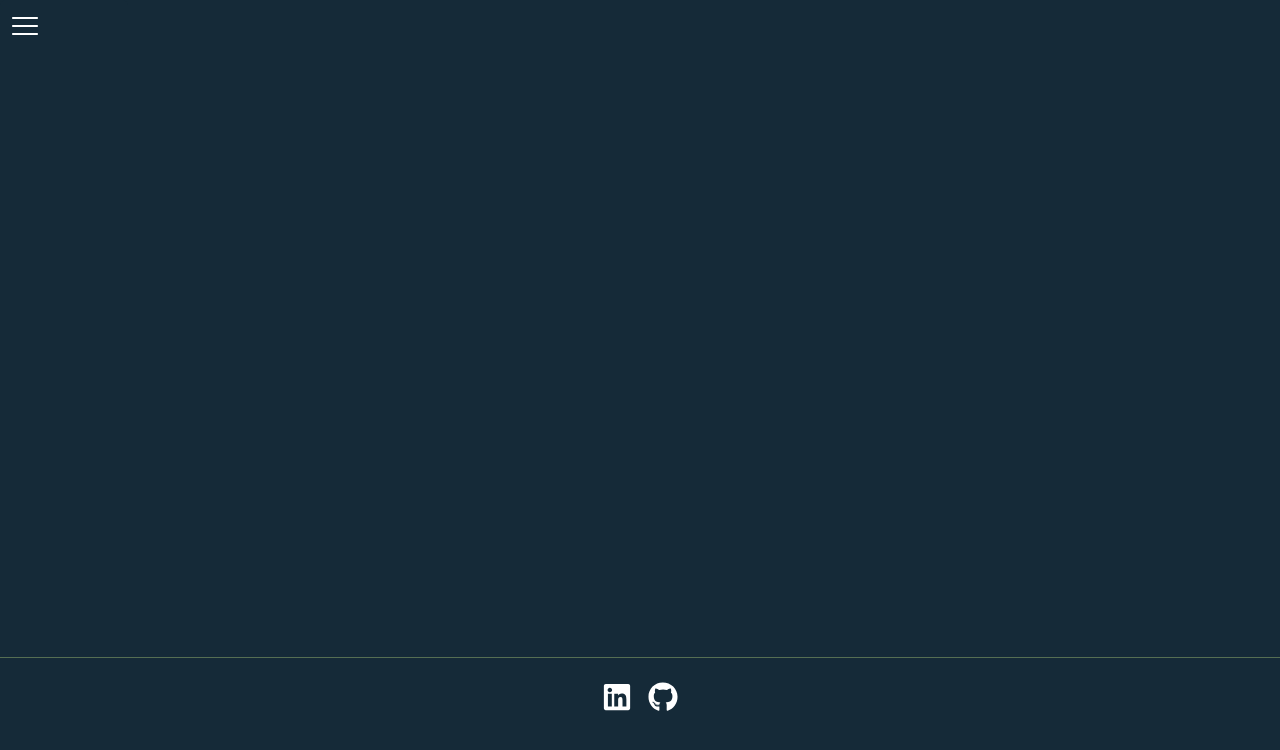
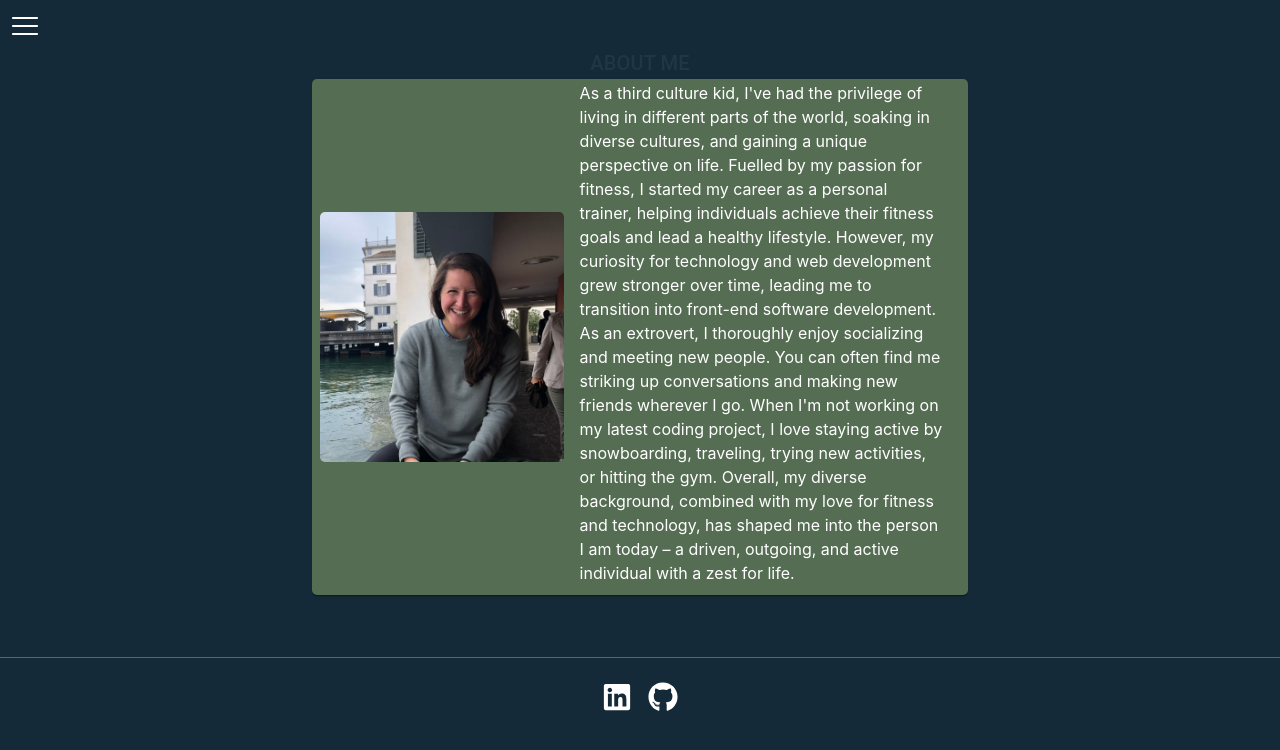
Before and after one commit to FrazierLE/dev-portfolio, a React (Vite) app: page /portfolio in a window 1280 px wide. Shown: the top 750 px of the page. Built offline with nearby package versions, Linux system fonts and the light colour scheme.

Commit message:
Add about me

```diff
--- /dev/null
+++ b/src/components/home/AboutMe.tsx
@@ -0,0 +1,54 @@
+import { Stack, Card, Typography, CardContent, CardMedia } from '@mui/material';
+import AboutMeImage from '../../assets/GH.jpg'
+
+const cardStyle = {
+  width: '50%',
+  height: '500px',
+  minWidth: '275px',
+  backgroundColor: '#556e53',
+  borderRadius: '5px',
+  display: 'flex',
+  justifyContent: 'center',
+  alignItems: 'center',
+  transitionProperty: 'background-color',
+  transitionDuration: '.5s',
+  cursor: 'pointer',
+  padding: 1
+};
+
+const AboutMe = () => {
+  return (
+    <Stack width={'100%'} display={'flex'} alignItems={'center'}>
+      <Typography variant='h6' textAlign={'center'}>
+        ABOUT ME
+      </Typography>
+      <Card sx={cardStyle}>
+        <CardMedia
+        component={'img'}
+        height={'250px'}
+        width={'auto'}
+        sx={{borderRadius: '5px'}}
+          src={AboutMeImage}
+        />
+        <CardContent sx={{color: 'white'}}>
+          As a third culture kid, I've had the privilege of living in different
+          parts of the world, soaking in diverse cultures, and gaining a unique
+          perspective on life. Fuelled by my passion for fitness, I started my
+          career as a personal trainer, helping individuals achieve their
+          fitness goals and lead a healthy lifestyle. However, my curiosity for
+          technology and web development grew stronger over time, leading me to
+          transition into front-end software development. As an extrovert, I
+          thoroughly enjoy socializing and meeting new people. You can often
+          find me striking up conversations and making new friends wherever I
+          go. When I'm not working on my latest coding project, I love staying
+          active by snowboarding, traveling, trying new activities, or hitting
+          the gym. Overall, my diverse background, combined with my love for
+          fitness and technology, has shaped me into the person I am today – a
+          driven, outgoing, and active individual with a zest for life.
+        </CardContent>
+      </Card>
+    </Stack>
+  );
+};
+
+export default AboutMe;
--- a/src/components/layout/PageLayout.tsx
+++ b/src/components/layout/PageLayout.tsx
@@ -5,6 +5,7 @@ import { Stack } from '@mui/material';
 import React from 'react';
 import Projects from '../projects/Projects';
 import Timeline from '../projects/Timeline';
+import AboutMe from '../home/AboutMe';
 
 const PageLayout = () => {
   const [hamburgerOpen, setHamburgerOpen] = React.useState(false);
@@ -38,6 +39,7 @@ const PageLayout = () => {
       <HeaderLayout open={hamburgerOpen} rotate={rotate} />
       <Stack sx={mainStyle}>
         <Routes>
+          <Route path='/' element={<AboutMe />} />
           <Route path='/projects' element={<Projects />} />
           <Route path='/experience' element={<Timeline />} />
         </Routes>
--- a/src/components/projects/Timeline.tsx
+++ b/src/components/projects/Timeline.tsx
@@ -12,6 +12,12 @@ import { useState, useEffect } from 'react';
 const Timeline = () => {
   const [open, setOpen] = useState<undefined | number>(0);
   const [screenMode, setScreenMode] = useState<string>('desktop');
+
+  const handleMouseOver = (index: number) => {
+    setOpen(index);
+  };
+
+  const handleMouseOff = () => setOpen(undefined);
 
   useEffect(() => {
     const mediaQuery = window.matchMedia('(max-width: 600px)');
@@ -117,12 +123,8 @@ const Timeline = () => {
               ></div>
             )}
             <Box
-              onClick={() =>
-                setOpen((prev) => {
-                  if (prev === undefined) return index;
-                  return prev === index ? undefined : index;
-                })
-              }
+              onMouseOver={() => handleMouseOver(index)}
+              onMouseOut={handleMouseOff}
               sx={{ position: 'relative', zIndex: 1 }}
             >
               {open !== index ? (
```
Also changed, not shown: src/assets/GH.jpg (added).
